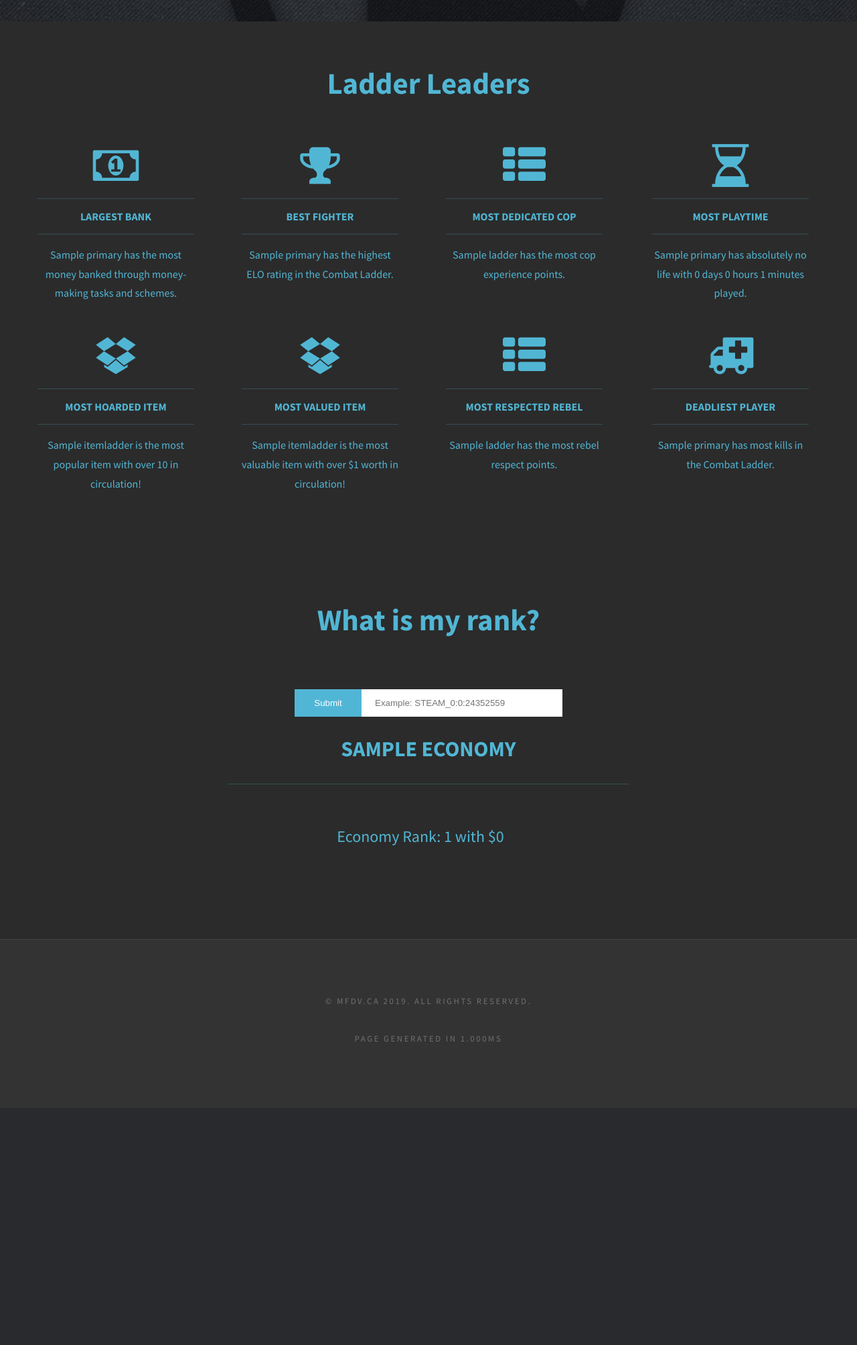
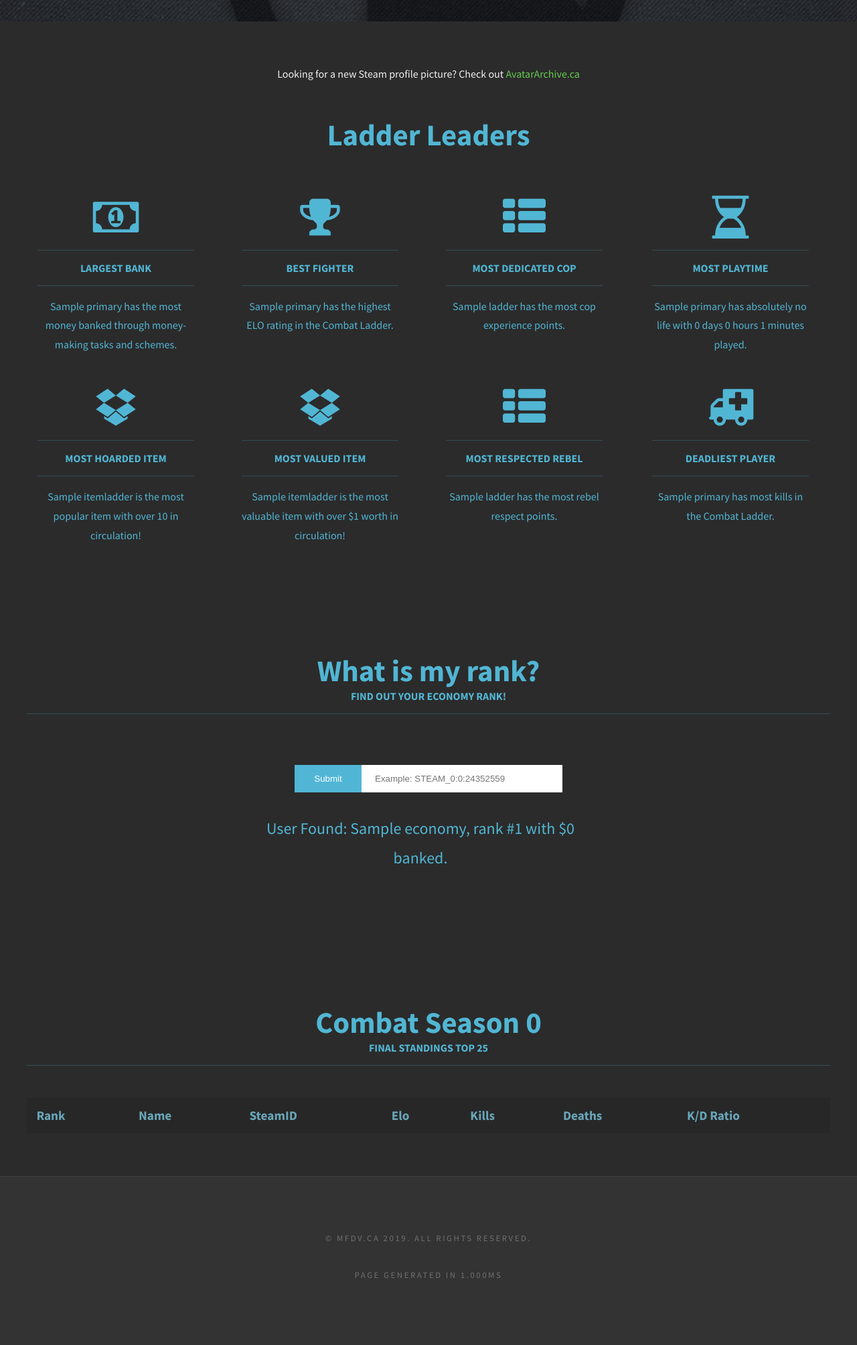
Before and after one commit to Git-mbot/coldladders, a PHP site: page /?steamid=1 in a window 1280 px wide. Shown: the part 185-2193 px from the top of the page at 67% size. Before the commit the page ends 1741 px from the top, so only its background shows below. Run offline with PHP 8.4, Linux system fonts and the light colour scheme; tables that the repository leaves empty or names only in its code hold one stand-in row (values such as "Sample post"); data that the repository does not hold is empty; some libraries are stand-ins or nearby versions.

Commit message:
Combat Seasons Update
Added leaderboard for combat season 0.

```diff
--- a/index.php
+++ b/index.php
@@ -149,6 +149,11 @@
 	break;
 }
 mysqli_data_seek( $mfdvq_items_top, 0 );
+
+
+//Elo Season
+$mfdv_eloseason = "SELECT * FROM `cs_elo_seasons` WHERE `season`='0' ORDER BY `elo` DESC LIMIT 25";
+$mfdvq_eloseason = mysqli_query($mfdv_link, $mfdv_eloseason);
 ?>
 
 <div id="loader"></div>
@@ -177,6 +182,9 @@
 
 <div id="wrapper3">
 	<div id="portfolio" class="container">
+	<div class="title">
+		<p style="color: #f0f0f0;">Looking for a new Steam profile picture? Check out <a target="_blank" href="http://www.avatararchive.ca/" style="color: #64cc50;text-decoration: none;">AvatarArchive.ca</a></p>
+	</div>
 		<div class="title">
 			<h2>Ladder Leaders</h2>
 		</div>
@@ -274,7 +282,6 @@
 }
 
 #wrapper3 .theform p {
-	padding: 1em 2em 1em 1em;
 	text-align: center;
 	font-size: 1.5em;
 	color: rgba(91, 217, 255, 0.8);
@@ -288,6 +295,7 @@
 	<div id="portfolio" class="container">
 		<div class="title">
 			<h2>What is my rank?</h2>
+			<h3>Find out your economy rank!</h3>
 		</div>
 		<div class="theform">
 			<form action="index.php">
@@ -312,8 +320,7 @@
 				echo "<p>SteamID not found or input invalid.</p>\n";
 			}else{
 				$bank = number_format($getrank['bank']);
-				echo "<br><h3>".$getrank['name']."</h3>\n";
-				echo "<p>Economy Rank: ".$getrank['rank']. " with $".$bank."</p>\n";
+				echo "<p>User Found: ".$getrank['name'].", rank #".$getrank['rank']. " with $".$bank." banked.</p>\n";
 			}
 		}
 		?>
@@ -321,6 +328,41 @@
 	</div>
 </div>
 
+
+<div id="wrapper3">
+<div id="portfolio" class="container">
+		<div class="title">
+			<h2>Combat Season 0</h2>
+			<h3>Final Standings Top 25</h3>
+		</div>
+	</div>
+	<div class="container">
+		<div class="table-wrapper">
+				<table cellspacing="0" class="xtable" style="width:100%;margin: 0px auto;font-size:16px;">
+					<thead>
+						<tr>
+							<th><b>Rank</b></th>
+							<th><b>Name</b></th>
+							<th><b>SteamID</b></th>
+							<th><b>Elo</b></th>
+							<th><b>Kills</b></th>
+							<th><b>Deaths</b></th>
+							<th><b>K/D Ratio</b></th>
+						</tr>
+					</thead>
+
+						<tbody>
+
+							<?php
+							tableSeason($mfdvq_eloseason);
+							?>
+
+						</tbody>
+
+				</table>
+		</div>
+	</div>
+</div>
 
 <div id="EcoMod" class="modal">
 	<div class="modal-content">
--- a/tables.php
+++ b/tables.php
@@ -384,4 +384,63 @@
 //End of While Loop & PHP for table.
 }
 }
+
+
+
+function tableSeason($mfdvq_eloseason){
+
+	$rank=0;
+	while($mfdv_row = mysqli_fetch_array($mfdvq_eloseason)){
+		//Rank
+		$rank++;
+		//Calculate the users Kill Death Ratio.
+		$kdr = number_format($mfdv_row['kills']/$mfdv_row['deaths'],2);
+		$elo = number_format($mfdv_row['elo']);
+		$kills = number_format($mfdv_row['kills']);
+		$deaths = number_format($mfdv_row['deaths']);
+			echo "<tr>\n";
+			echo "<td>\n";
+
+			// GOLD / SILVER / BRONZE Stars for Top 3
+			if($rank == 1){
+				echo "<a style='color:#ffc942;font-size:18px;'>★";
+			} else if ($rank == 2){
+				echo "<a style='color:silver;font-size:18px;'>★";
+			}else if ($rank == 3){
+				echo "<a style='color:#603819;font-size:18px;'>★";
+			}
+
+			//Ranking
+			echo "</a>". $rank .".</td>\n";
+
+			//Output the players name, or unknown if none is found.
+			if($mfdv_row['name'] == 'username'){
+				echo "<td><span style='color:red;'>Name Unknown</span></td>\n";
+			}else{
+				echo "<td> ". $mfdv_row['name'] ."</td>\n";
+			}
+
+			//Convert the SteamID from 32 to 64 for Steam URL.
+			$url=toCommunityID($mfdv_row['steam_id']);
+			//Print ID32 with href Profile URL / ID64
+			echo "<td style='color: #424242;'><a  href='http://www.steamcommunity.com/profiles/". $url ."' target='_blank'>". $mfdv_row['steam_id'] ."</a></td>\n";
+
+			echo "<td>". $elo ."</td>\n";
+			echo "<td>". $kills ."</td>\n";
+			echo "<td>". $deaths ."</td>\n";
+
+			//Kill Death Ratio
+			echo "<td>". $kdr ." </td>\n";
+
+			echo "</tr>\n\n";
+
+			//Breakout at 25 listed users
+			if($rank >= 25){
+			break;
+			}
+
+	//End of While Loop & PHP for table.
+	}
+
+}
 ?>
```
